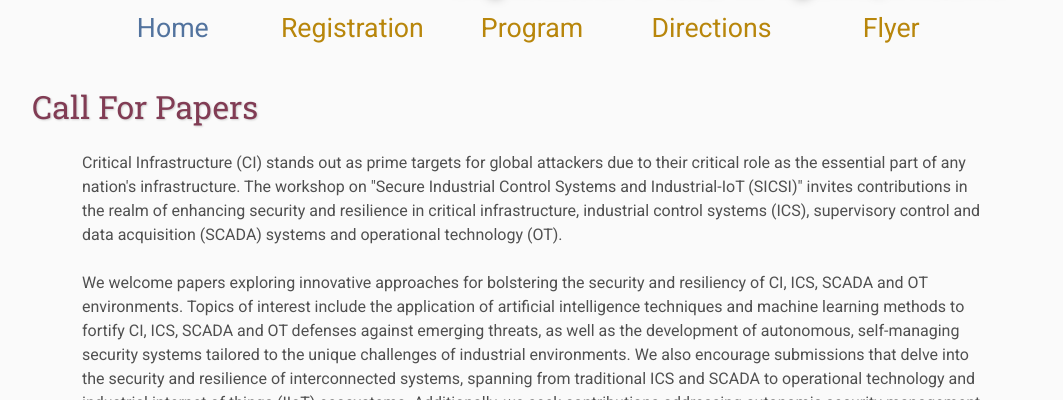
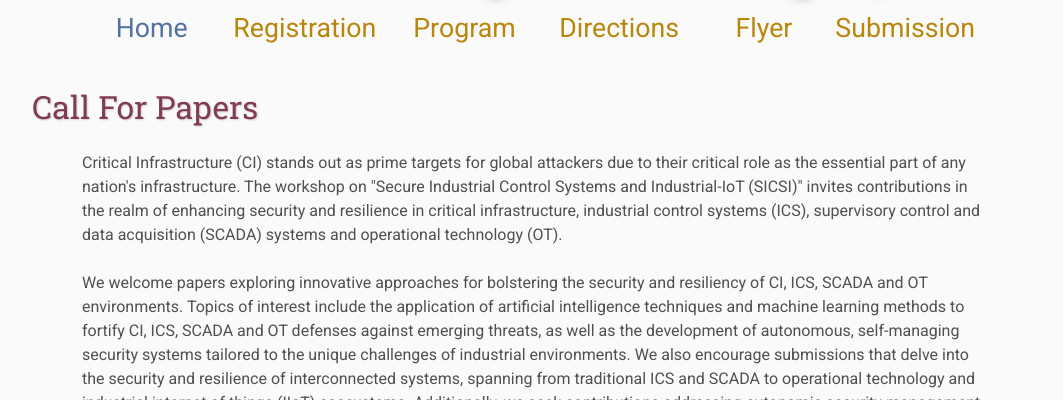
Before and after one commit to aliteke/sicsi2025, a plain HTML site: page index.html in a window 1280 px wide. Shown: the part 700-1100 px from the top of the page, without its empty margins (108-1171 px from the left). Drawn offline with Linux system fonts and the light colour scheme.

Commit message:
submission link

```diff
--- a/index.html
+++ b/index.html
@@ -50,6 +50,9 @@
             </td>
             <td class="navigation">
                 <a title="Conference Flyer" href="flyer">Flyer</a>
+            </td>
+            <td class="navigation">
+                <a title="Submission" href="https://edas.info/newPaper.php?c=33531">Submission</a>
             </td>
         </tr>
     </table>
```
